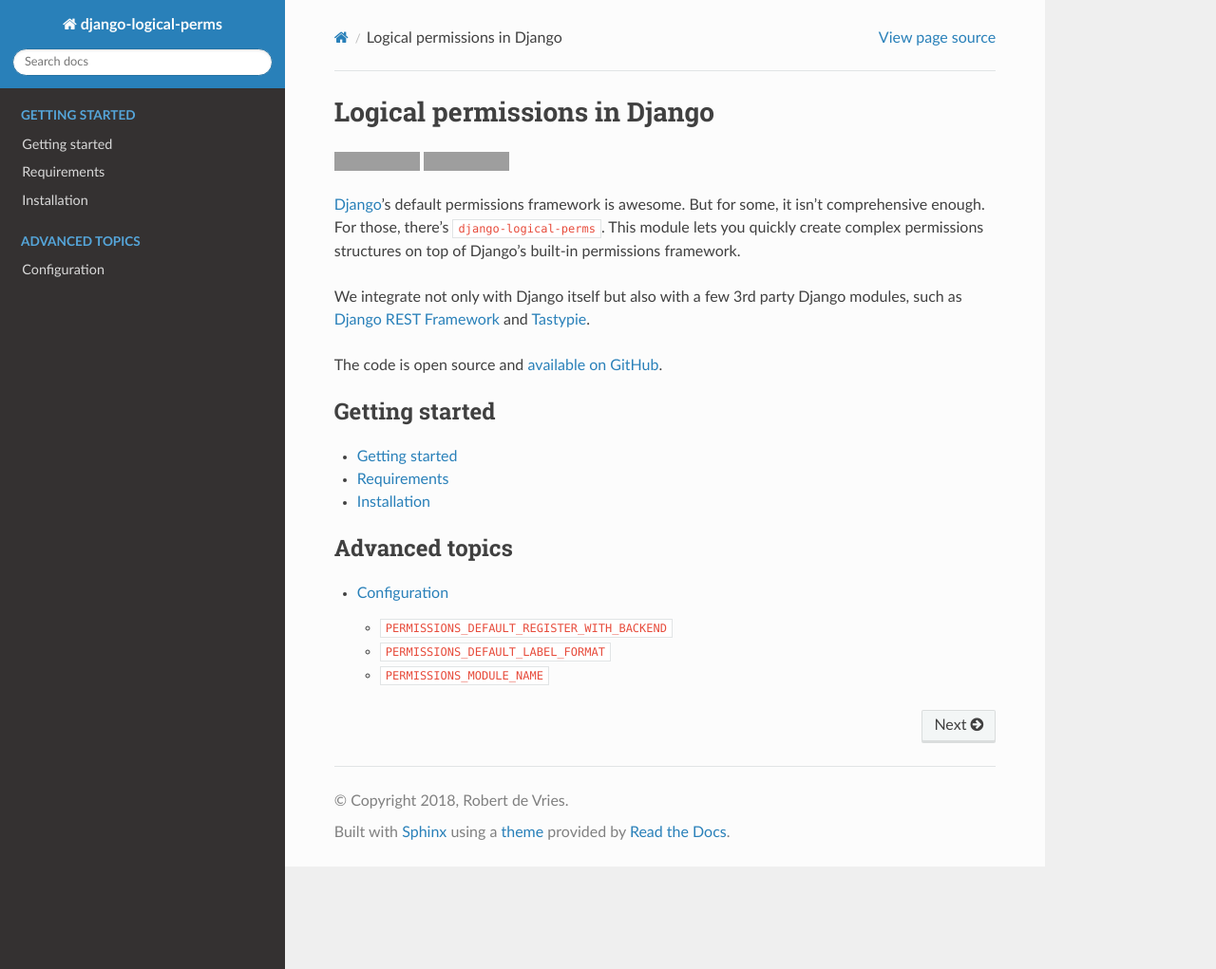
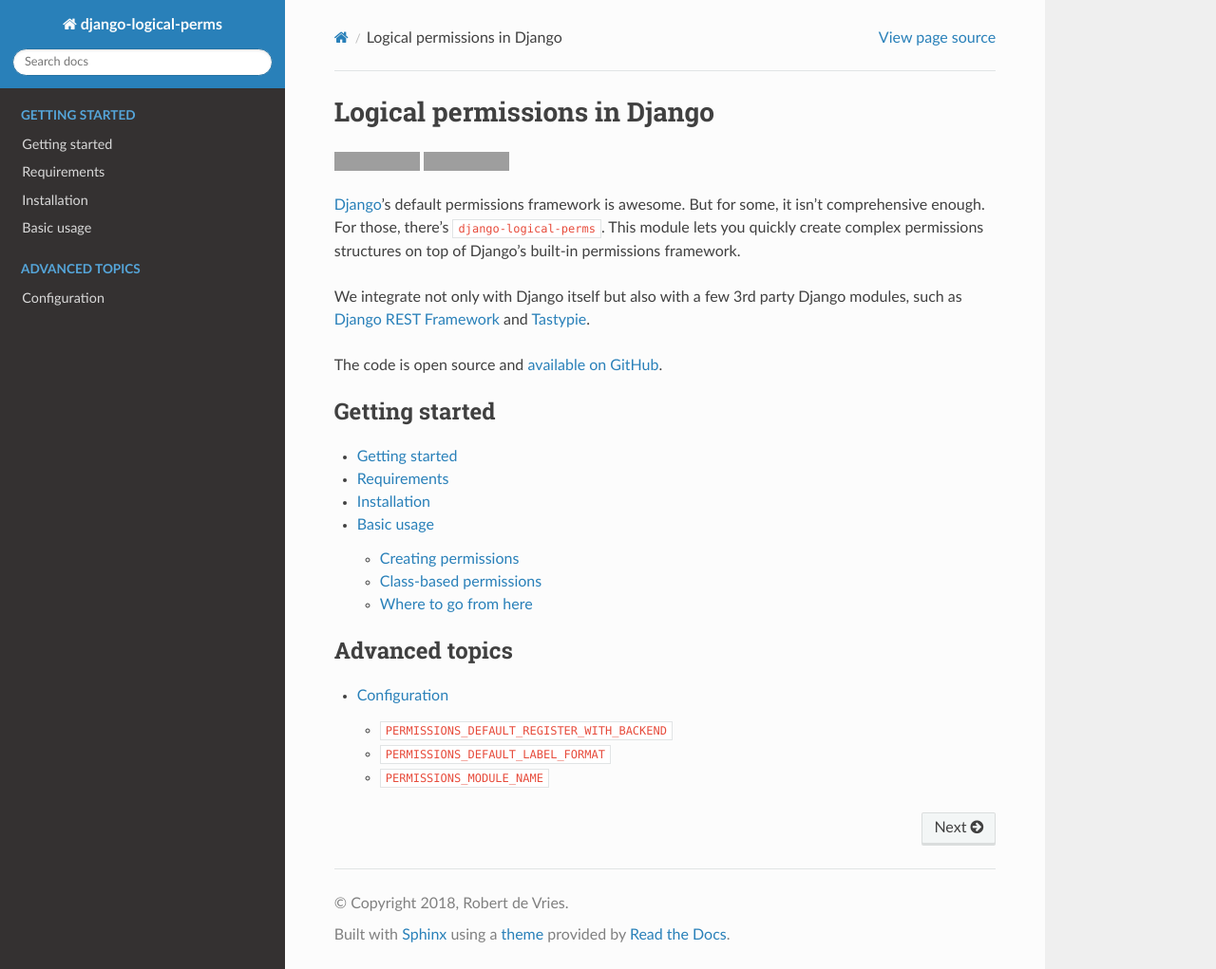
Before and after one commit to wearespindle/django-logical-perms, a Sphinx documentation site: the page built from docs/index.rst, in a window 1280 px wide and 1021 px high. Shown: the whole window at 95% size. Built offline with Sphinx 7.4.7 and the Read the Docs theme 2.0.0, drawn with Linux system fonts in a browser that asks for light colours; some of the changed lines change nothing that is shown; grey boxes are pictures that could not be loaded.

Commit message:
Basic usage documentation

```diff
--- /dev/null
+++ b/docs/basic.rst
@@ -0,0 +1,125 @@
+Basic usage
+###########
+
+Django's built-in permission framework defines permissions on a per-model basis. You can add a custom permission on a
+model and grant your users those permissions by simply adding it to a User instance. This approach is simple and
+fast, especially with Django's built-in permission caching.
+
+``django-logical-perms`` gives you the tools for creating complex permissions on top of the built-in Django
+permissions framework. You'll be able to define custom permissions and implement your very own logic to determine
+whether a user should be authorized or not.
+
+Creating permissions
+--------------------
+
+.. note::
+    It's recommended that you define your permissions in your app's ``permissions.py``. This file is automatically
+    loaded by the module when Django loads. You can change this in your settings. Consult the :ref:`configuration`
+    page for more information.
+
+Let's create our first permission using the ``permission`` decorator.
+::
+
+    @permission
+    def can_update_profile(user, obj=None):
+        """Allow users to change their own profile and staff to change all profiles"""
+        return user == obj or user.is_staff
+
+Using the new permission is as simple as calling the function.
+::
+
+    user_a = User.objects.create_user(username='user_a', is_staff=True)
+    user_b = User.objects.create_user(username='user_b', is_staff=False)
+
+    can_update_profile(user_a, user_b)  # True
+    can_update_profile(user_b, user_a)  # False
+    can_update_profile(user_b, user_b)  # True
+
+You can pass in additional keyword arguments to the decorator in order to automatically register the permission or to
+change its label. Registering a permission means that it gets available to Django's built-in ``user.has_perm()``
+check. Let's have look at an example.
+::
+
+    @permission(register=True)
+    def can_update_profile(user, obj=None):
+       return True
+
+    @permission(register=True, label='myapp.another_permission')
+    def another_permission(user, obj=None):
+       return True
+
+You can now simply call these permissions using ``user.has_perm()``.
+::
+
+    # Without passing in an object
+    user.has_perm('myapp.can_update_profile')
+    user.has_perm('myapp.another_permission')
+
+    # With passing in an object
+    user.has_perm('myapp.can_update_profile', obj)
+    user.has_perm('myapp.another_permission', obj)
+
+Class-based permissions
+-----------------------
+
+More complex permissions can be implemented by creating class-based permissions. The ``permission`` decorator
+is actually just a convenience decorator that will turn your method into a class-based permission. Class-based
+permissions should extend the ``P`` class. Let's create a new class-based permission.
+::
+
+    class CanUpdateProfile(P):
+        def obj_is_special(self, obj):
+            return isinstance(obj, SpecialObject)
+
+        def has_permission(self, user, obj=None):
+            return self.obj_is_special(obj) or user.is_staff
+
+Using the permissions is as simple as using the permission we created with a decorator.
+::
+
+    can_update_profile = CanUpdateProfile()
+
+    can_update_profile(user_a, user_b)
+    can_update_profile(user_b, user_a)
+
+The ``P`` class has two main methods that you can override.
+
+    :has_permission:
+        This method should simply return whether or not the user is authorized for the given permission. It should
+        not do caching of the permission itself as it's already handled by the ``test`` method.
+
+    :test:
+        This method is called to evaluate the permission. It has caching and other convenience features
+        built-in so that you don't have to do custom caching in your ``has_permission`` method.
+
+        If you don't want caching of the permission, you should override this method. It's signature is ``test
+        (self, user, obj=None)``
+
+You will need to manually register class-based permissions to make them available to ``user.has_perm()``. Registering
+a permission is simple.
+::
+
+    from django_logical_perms.storages import default_storage
+
+    default_storage.register(CanUpdateProfile())
+    default_storage.register(CanUpdateProfile, label='myapp.can_update_profile')
+
+You can optionally also specify the ``label`` keyword argument. This will register your permission with a custom
+label. The default is based on the app name and class name.
+
+Where to go from here
+---------------------
+
+You've learned how to create basic permissions, optionally register them with the authentication backend and how to
+evaluate the custom permissions you create. You'll want to read the following chapters from here on out.
+
+    **Next up**
+
+        * :ref:`integrating_django`
+        * :ref:`integrating_api_frameworks`
+        * :ref:`configuration`
+
+    **Advanced topics**
+
+        * :ref:`permission_decorator`
+        * :ref:`p_class`
--- a/docs/index.rst
+++ b/docs/index.rst
@@ -29,6 +29,7 @@
    :glob:
 
    getting_started
+   basic
 
 .. toctree::
    :maxdepth: 2
```
